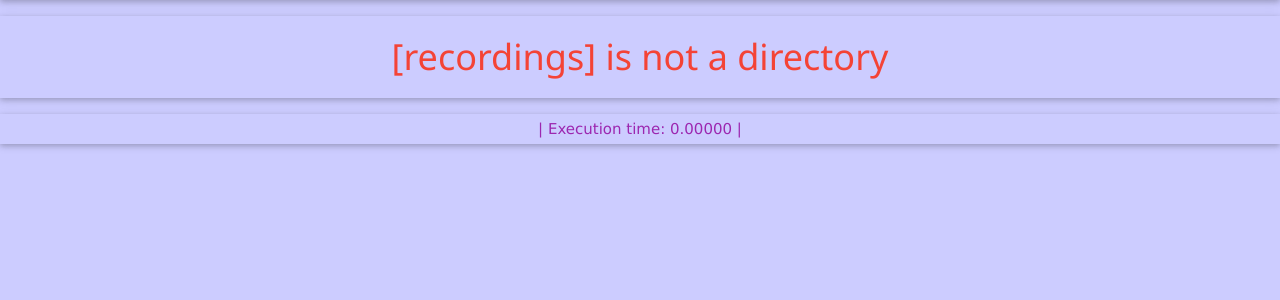
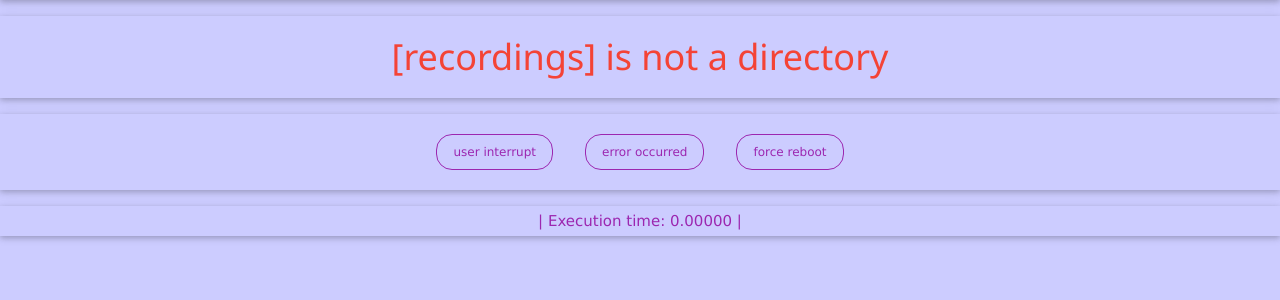
Before and after one commit to harmcoenen/website, a PHP site: page /recordings.php in a window 1280 px wide. Shown: the part 81-381 px from the top of the page. Run offline with PHP 8.4, Linux system fonts and the light colour scheme.

Commit message:
Added directory control

```diff
--- a/public/www/recordings.php
+++ b/public/www/recordings.php
@@ -26,6 +26,9 @@
 define("RECORDINGS_EXTENSION", "*.jpeg");
 define("RECORDINGS_IPCAM", "*[^p][^y].jpeg");
 define("RECORDINGS_PICAM", "*_py.jpeg");
+define("CTRL_DIR_UI", "/recordings/user_interrupt");
+define("CTRL_DIR_EO", "/recordings/error_occurred");
+define("CTRL_DIR_FR", "/recordings/force_reboot");
 
 /* Function section */
 function getBase($path) {
@@ -47,9 +50,8 @@
 }
 
 function printPath() {
-        $path = getcwd();
         print "<div class='w3-container w3-card w3-center w3-pale-purple w3-text-purple w3-margin-top w3-margin-bottom w3-padding-4'>";
-        print "Path: $path";
+        print "Path: " . getcwd();
         print "</div>";
 }
 
@@ -240,8 +242,55 @@
     }
 }
 
+function presentCtrlDirs($basepath) {
+    print "<div class='w3-container w3-card w3-center w3-pale-purple w3-text-red w3-margin-top w3-margin-bottom w3-padding-4'>";
+    $ctrl_dir_style_present = "w3-small w3-margin w3-center w3-button w3-round-xlarge w3-red";
+    $ctrl_dir_style_not_present = "w3-small w3-margin w3-center w3-button w3-round-xlarge w3-pale-purple w3-text-purple w3-border w3-border-purple";
+    if (is_dir($basepath . CTRL_DIR_UI)) {
+        print "<a class='$ctrl_dir_style_present' href='" . RECORDINGS_PHP_URL . "?tcd=ui'>user interrupt</a>";
+    } else {
+        print "<a class='$ctrl_dir_style_not_present' href='" . RECORDINGS_PHP_URL . "?tcd=ui'>user interrupt</a>";
+    }
+    if (is_dir($basepath . CTRL_DIR_EO)) {
+        print "<a class='$ctrl_dir_style_present' href='" . RECORDINGS_PHP_URL . "?tcd=eo'>error occurred</a>";
+    } else {
+        print "<a class='$ctrl_dir_style_not_present' href='" . RECORDINGS_PHP_URL . "?tcd=eo'>error occurred</a>";
+    }
+    if (is_dir($basepath . CTRL_DIR_FR)) {
+        print "<a class='$ctrl_dir_style_present' href='" . RECORDINGS_PHP_URL . "?tcd=fr'>force reboot</a>";
+    } else {
+        print "<a class='$ctrl_dir_style_not_present' href='" . RECORDINGS_PHP_URL . "?tcd=fr'>force reboot</a>";
+    }
+    print "</div>";
+}
+function toggleCtrlDir($dir) {
+    if (is_dir($dir)) {
+        rmdir($dir);
+    } else {
+        mkdir($dir);
+    }
+}
+function handleCtrlDirs($basepath) {
+    if (isset($_GET['tcd'])) {
+        switch ($_GET['tcd']) {
+            case "ui": /* case for user interrupt */
+                toggleCtrlDir($basepath . CTRL_DIR_UI);
+                break;
+            case "eo": /* case for error occurred */
+                toggleCtrlDir($basepath . CTRL_DIR_EO);
+                break;
+            case "fr": /* case for force reboot */
+                toggleCtrlDir($basepath . CTRL_DIR_FR);
+                break;
+            default;
+                break;
+        }
+    }
+}
 /* Main program */
 $starttime = microtime(true);
+$basepath = getcwd();
+handleCtrlDirs($basepath);
 
 print "<header class='w3-container w3-card w3-center w3-pale-purple w3-text-purple w3-margin-top w3-margin-bottom w3-padding-4'>";
 if (isset($_GET['picture'])) {
@@ -267,6 +316,7 @@
     presentPictures($_GET["timeslot"]);
 } else {
     presentTimeslots(RECORDINGS_DIRECTORY);
+    presentCtrlDirs($basepath);
 }
 
 $stoptime = microtime(true);
```
